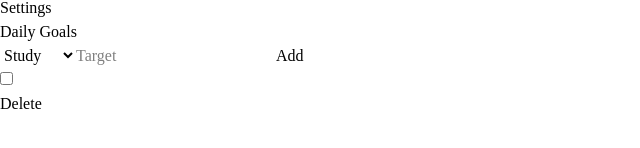
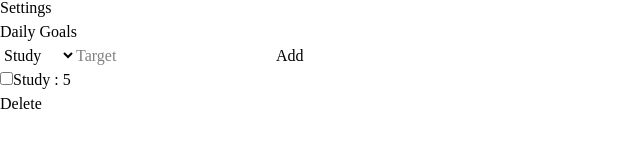
Before and after one commit to FARDEEN-dev786/Push-Kar, a React (Vite) app in the folder client/: page /goals in a window 1280 px wide. Both pictures are taken after typing "5" into the empty fields and a click on the button "Add". Shown: the part 248-396 px from the top of the page, without its empty margins (0-640 px from the left). Built offline with nearby package versions, Linux system fonts and the light colour scheme.

Commit message:
Refactor goals to structured data

```diff
--- a/client/src/pages/Goals.jsx
+++ b/client/src/pages/Goals.jsx
@@ -16,26 +16,19 @@ function Goals() {
   }, [goals]);
 
   const addGoal = () => {
-
     if (!target) return;
 
     setGoals([
       ...goals,
-
       {
         id: Date.now(),
-
         type: goalType,
-
         target: Number(target),
-
-        completed: false
-      }
-
+        completed: false,
+      },
     ]);
 
     setTarget("");
-
   };
 
   const toggleGoal = (id) => {
@@ -109,7 +102,7 @@ function Goals() {
                     : ""
                 }
               >
-                {goal.text}
+                {goal.type.charAt(0).toUpperCase() + goal.type.slice(1)} : {goal.target}
               </span>
             </div>
 
```
